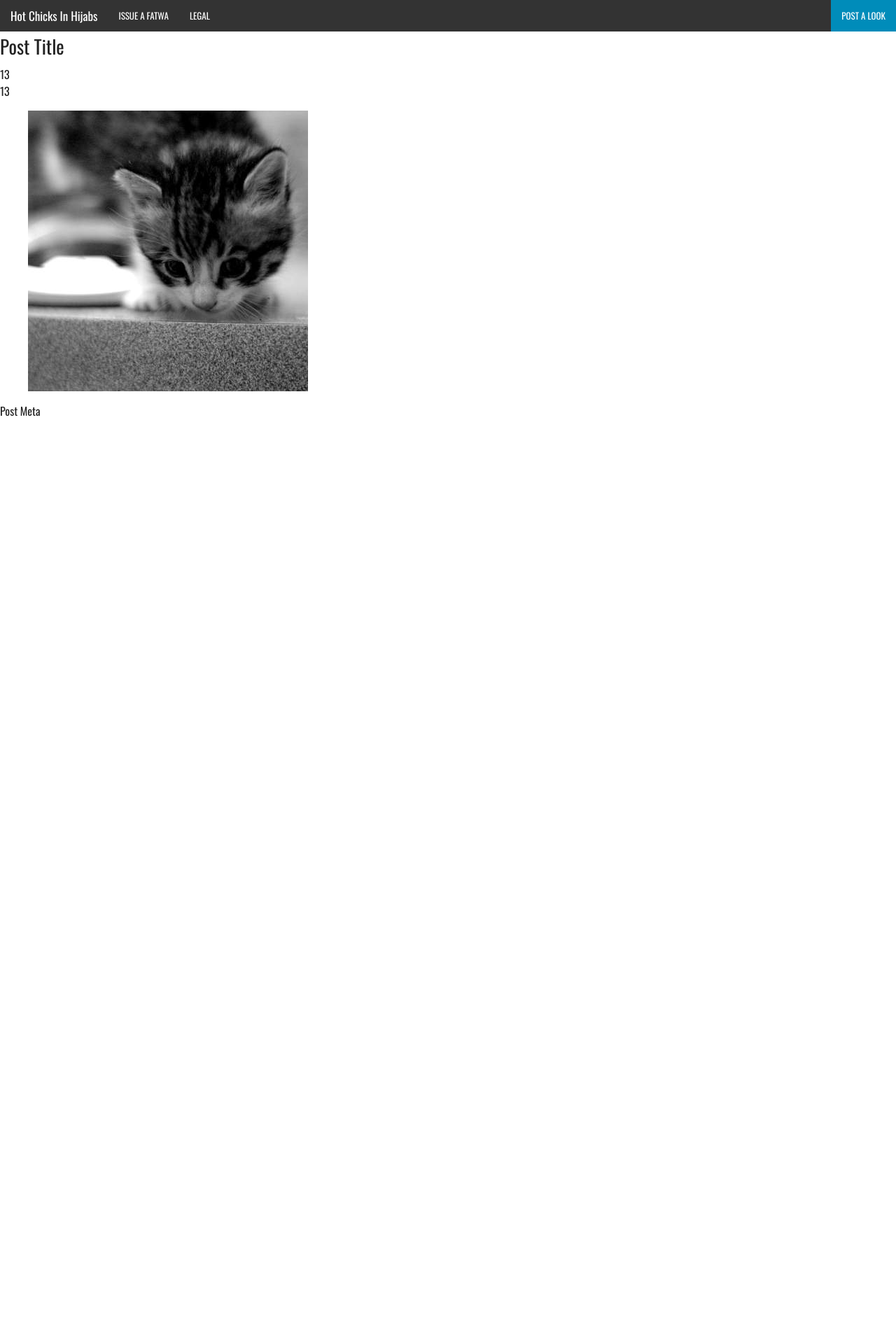
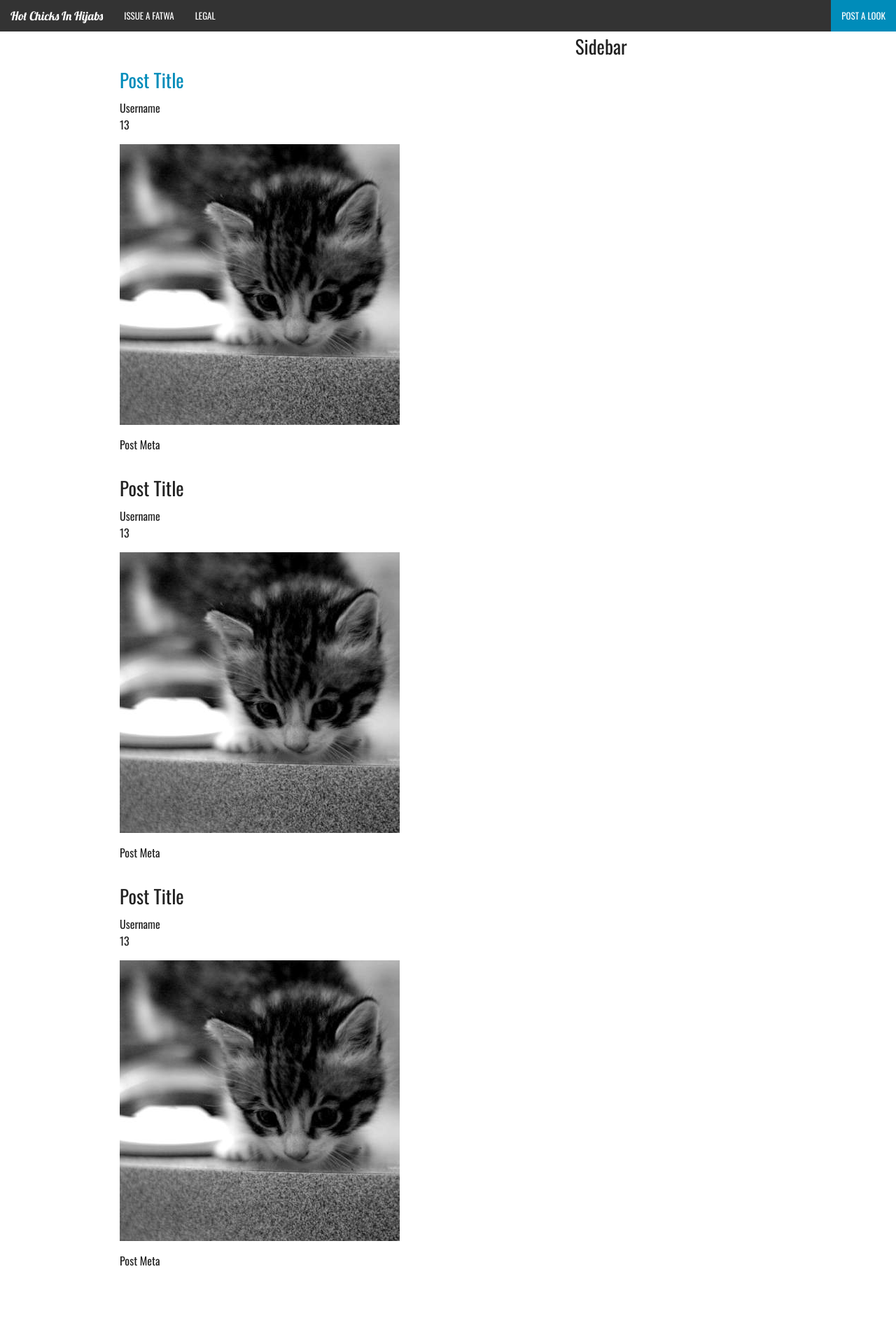
Before and after one commit to cameronnewland/hotchicksinhijabs, a PHP site: page / in a window 1280 px wide. Shown: the whole page at 70% size. Before the commit the page ends 595 px from the top, so only its background shows below. Run offline with PHP 8.4, Linux system fonts and the light colour scheme; some libraries are stand-ins or nearby versions.

Commit message:
Got more of homepage done

```diff
--- a/home.php
+++ b/home.php
@@ -1,21 +1,65 @@
 <div class="container">
-	<div class="posts-container">
+	<div class="row">
+		<div class="column small-8">
+			<section class="posts-container">
 				<article class="post">
 					<header>
-				<h3>Post Title</h3>
+						<h3>
+							<a href="posts/post-id">Post Title
+							</a>
+						</h3>
 						<div class="username-block">
-					<span class="username">13</span>
+							<span class="username">Username</span>
 						</div>
 						<div class="hype-count">
 							<span class="count">13</span>
 						</div>
 					</header>
-			<figure>
+					<figure class="post-image">
 						<img src="img/post-placeholder.jpg">
 					</figure>
 					<footer>
 						<div class="post-meta">Post Meta</div>
 					</footer>
 				</article>
+				<article class="post">
+					<header>
+						<h3>Post Title</h3>
+						<div class="username-block">
+							<span class="username">Username</span>
+						</div>
+						<div class="hype-count">
+							<span class="count">13</span>
+						</div>
+					</header>
+					<figure class="post-image">
+						<img src="img/post-placeholder.jpg">
+					</figure>
+					<footer>
+						<div class="post-meta">Post Meta</div>
+					</footer>
+				</article>
+				<article class="post">
+					<header>
+						<h3>Post Title</h3>
+						<div class="username-block">
+							<span class="username">Username</span>
+						</div>
+						<div class="hype-count">
+							<span class="count">13</span>
+						</div>
+					</header>
+					<figure class="post-image">
+						<img src="img/post-placeholder.jpg">
+					</figure>
+					<footer>
+						<div class="post-meta">Post Meta</div>
+					</footer>
+				</article>
+			</section>
+		</div>
+		<div class="column small-4">
+			<h3>Sidebar</h3>
 		</div>
 	</div>
+</div>
--- a/parts/top-bar.php
+++ b/parts/top-bar.php
@@ -1,7 +1,9 @@
 <nav class="top-bar" data-topbar role="navigation">
   <ul class="title-area">
     <li class="name">
-      <h1><a href="#">Hot Chicks In Hijabs</a></h1>
+      <h1>
+        <a href="/" class="logo-type">Hot Chicks In Hijabs</a>
+      </h1>
     </li>
      <!-- Remove the class "menu-icon" to get rid of menu icon. Take out "Menu" to just have icon alone -->
     <li class="toggle-topbar menu-icon"><a href="#"><span>Menu</span></a></li>
--- a/scss/_structure.scss
+++ b/scss/_structure.scss
@@ -0,0 +1,3 @@
+// Custom Styles
+@import 'parts/header';
+@import 'parts/posts';
--- a/scss/foundation.scss
+++ b/scss/foundation.scss
@@ -19,7 +19,7 @@
 @import 'foundation/components/forms';
 @import 'foundation/components/icon-bar';
 @import 'foundation/components/inline-lists';
-@import 'foundation/components/joyride';
+// @import 'foundation/components/joyride';
 @import 'foundation/components/keystrokes';
 @import 'foundation/components/labels';
 @import 'foundation/components/magellan';
@@ -43,4 +43,5 @@
 @import 'foundation/components/offcanvas';
 @import 'foundation/components/visibility';
 
+// Custom Styles
 @import 'structure';
--- a/scss/foundation/components/_global.scss
+++ b/scss/foundation/components/_global.scss
@@ -253,6 +253,7 @@ $font-family-sans-serif: "Helvetica Neue", Helvetica, Roboto, Arial, sans-serif
 $font-family-sans-serif: 'Oswald', sans-serif;
 $font-family-serif: Georgia, Cambria, "Times New Roman", Times, serif !default;
 $font-family-monospace: Consolas, "Liberation Mono", Courier, monospace !default;
+$font-family-cursive: 'Lobster';
 
 // We use these to define default font weights
 $font-weight-normal: normal !default;
--- /dev/null
+++ b/scss/parts/_header.scss
@@ -0,0 +1,3 @@
+.logo-type {
+	font-family: $font-family-cursive;
+}
--- /dev/null
+++ b/scss/parts/_posts.scss
@@ -0,0 +1,16 @@
+section.posts-container {
+  padding: 3rem 1rem;
+}
+
+article.post {
+	margin:2rem 0;
+}
+
+section.posts-container article.post:first-child {
+	margin:0 0 2rem 0;
+}
+
+.post-image {
+	margin:1rem 0;
+	padding:0;
+}
```
Also changed, not shown: css/foundation.css. Lines whose indentation alone changed are shown as unchanged.
